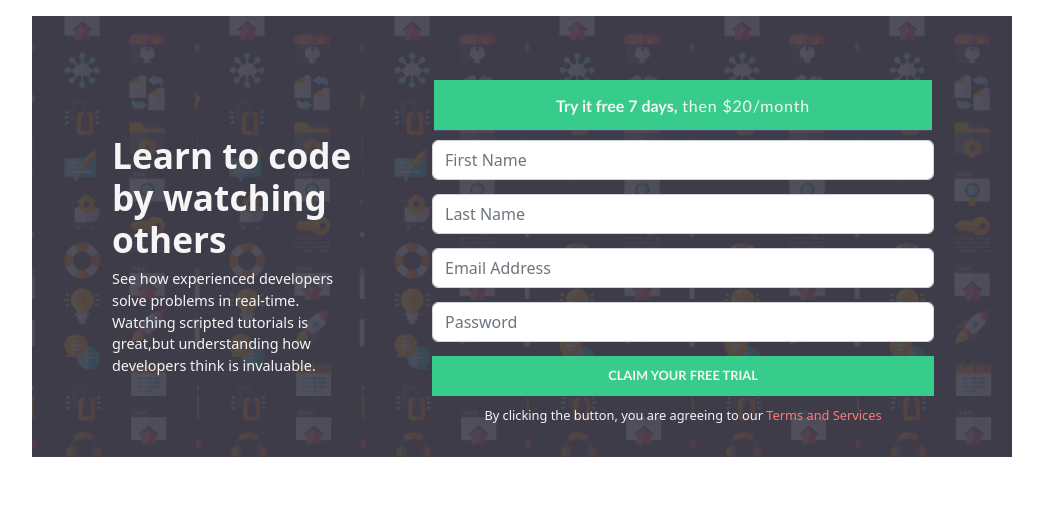
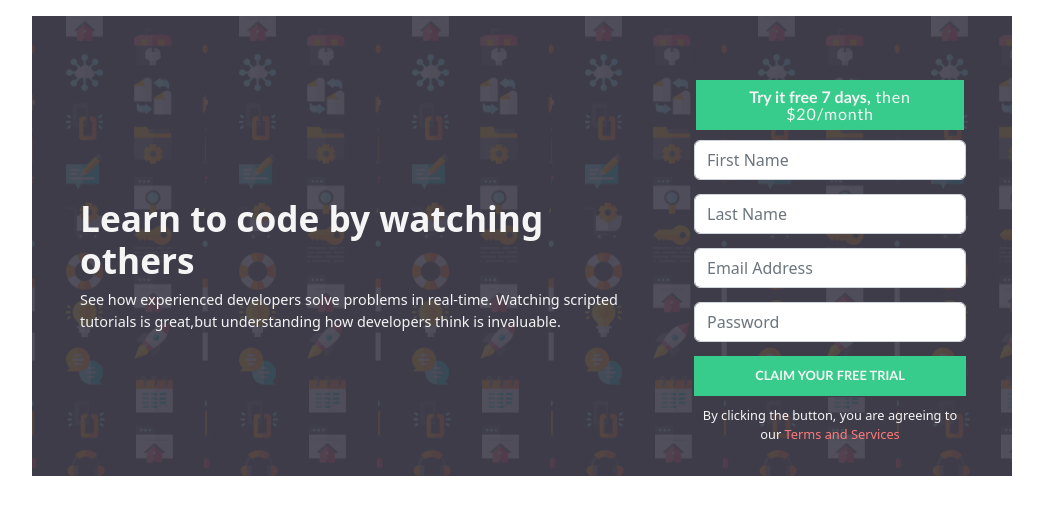
Before and after one commit to ikennarichard/intro-component-with-sign-up-form, a plain HTML site: page index.html in a window 1280 px wide. Shown: the whole page, without its empty margins (118-1161 px from the left). Drawn offline with nearby package versions, Linux system fonts and the light colour scheme.

Commit message:
Update styles

```diff
--- a/styles.css
+++ b/styles.css
@@ -49,7 +49,7 @@ img {
 main {
     margin: 0 auto;
     background: url('./images/bg-intro-mobile.png') border-box;
-    /* height: 550px; */
+    height: 850px;
     width: 100%;
     min-width: 270px;
     background-color: var(--dark-blue);
@@ -80,20 +80,17 @@ h1 {
 .heading_text {
     font-size: 0.9rem;
     color: var(--white);
-    max-width: 400px;
 }
 
 
 .heading_btn {
    border: none;
    outline: none;
-   /* margin-block-end: 0.7em; */
     height: 63px;
     padding: 0 2em;
     line-height: 17px;
     background: var(--green);
     font-family:'Trebuchet MS', 'Lucida Sans Unicode', 'Lucida Grande', 'Lucida Sans', Arial, sans-serif;
-    box-shadow: -0.5px 1px 1px var(--blue);
 }
 
 
@@ -229,11 +226,11 @@ form p {
 @media (min-width: 750px) {
     main {
         display: flex;
-        justify-content: space-between;
+        justify-content: center;
         height: 100%;
-        gap: 50px;
+        gap: 40px;
         max-width:980px;
-        padding: 0 4em !important;
+        padding: 0 2em !important;
     }
 
     footer {
@@ -262,6 +259,7 @@ form p {
         color: white;
         margin-block-start: 2em;
         padding-block-start: 2em;
+        max-width: 300px;
     }
 
 
```
Also changed, not shown: images/Screenshot 2022-12-08 at 19-18-48 Intro component with sign up form.png (added), 1 other file.
